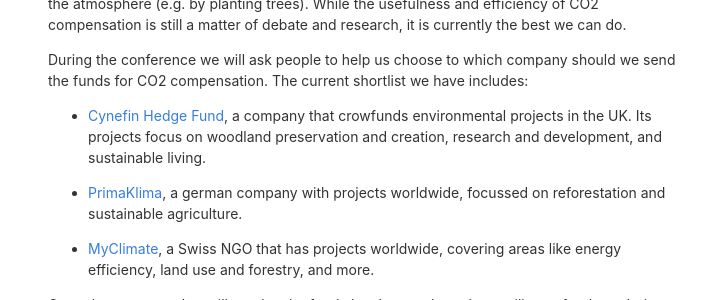
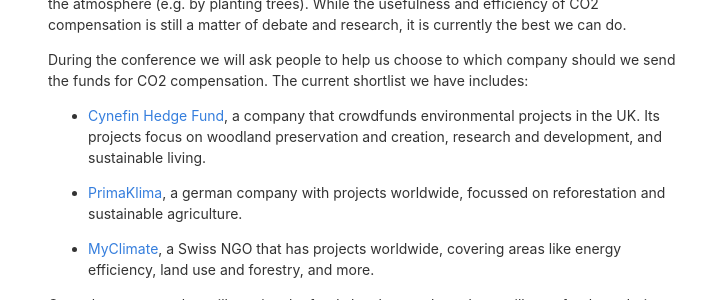
Before and after one commit to LambdAle/lambdale.github.io, a Jekyll site: the page built from environmental-impact.md, in a window 1280 px wide and 900 px high, scrolled down 961 px. Shown: the part 153-453 px from the top of the window, without its empty margins (273-981 px from the left). Built offline with Jekyll 4.4.1, drawn with Linux system fonts in a browser that asks for light colours; nearby versions of some CDN libraries; library files that are not in the unit come from our copies; comment, search, counter and statistics services are not loaded.

Commit message:
Fix typo

```diff
--- a/environmental-impact.md
+++ b/environmental-impact.md
@@ -19,7 +19,7 @@
 
 During the conference we will ask people to help us choose to which company should we send the funds for CO2 compensation. The current shortlist we have includes:
 
-* [Cynefin Hedge Fund](https://cynefinhedgefund.com), a company that crowfunds environmental projects in the UK. Its projects focus on woodland preservation and creation, research and development, and sustainable living.
+* [Cynefin Hedge Fund](https://cynefinhedgefund.com), a company that crowdfunds environmental projects in the UK. Its projects focus on woodland preservation and creation, research and development, and sustainable living.
 
 * [PrimaKlima](https://www.primaklima.org), a german company with projects worldwide, focussed on reforestation and sustainable agriculture.
 
```
